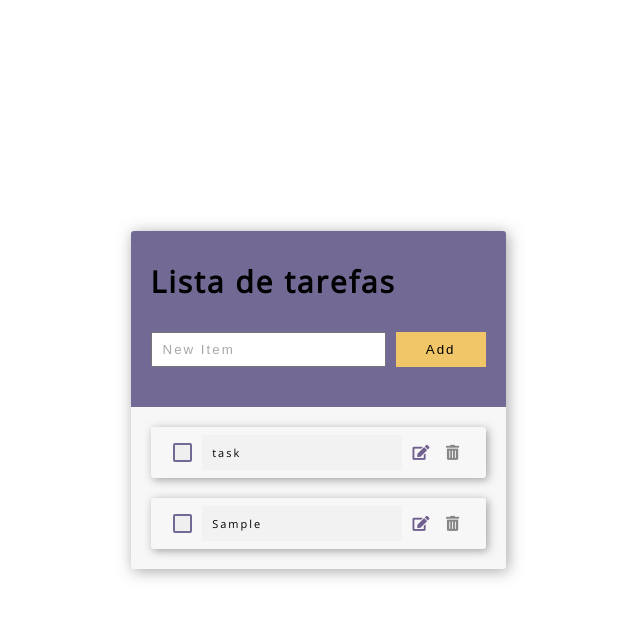
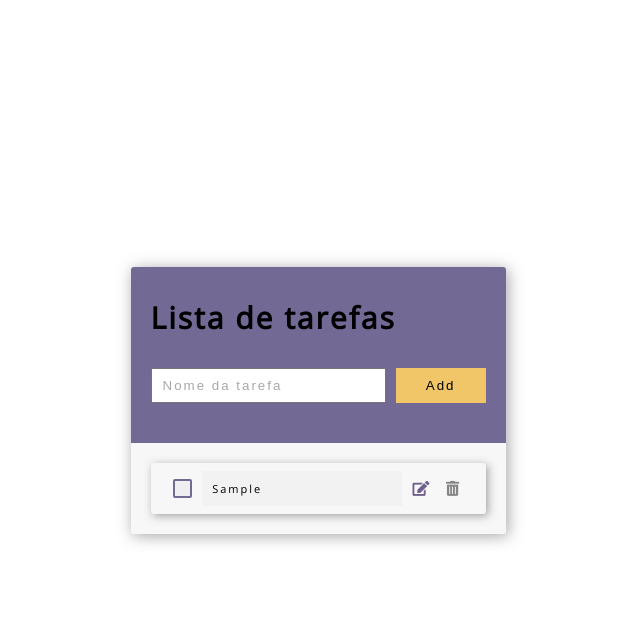
Before and after one commit to Eduardo-Dev1991/Lista-de-Tarefas, a plain HTML site: page index.html in a window 1280 px wide. Both pictures are taken after typing "Sample" into the empty fields and a click on the input "Add". Shown: the whole page, without its empty margins (322-962 px from the left). Drawn offline with nearby package versions, Linux system fonts and the light colour scheme.

Commit message:
upgrade
change in task storage structure

```diff
--- a/index.html
+++ b/index.html
@@ -20,7 +20,7 @@
         <div class="todo-add-item__container">
             <h1 class="heading">Lista de tarefas</h1>
             <form action="#" class="todo-add-item" id="todo-add">
-                <input class="inputItem" id="item-input" type="text" name="text" placeholder="New Item">
+                <input class="inputItem" id="item-input" type="text" name="text" placeholder="Nome da tarefa">
                 <input id="add-item" type="submit" value="Add">
             </form>
         </div>
@@ -31,10 +31,7 @@
 
     </div>
 
-
-
-
-    <script src="/js/script.js"></script>
+    <script src="js/todolist.js"></script>
 </body>
 
 </html>
--- a/js/script.js
+++ /dev/null
@@ -1,159 +0,0 @@
-(() => {
-  "use strict";
-
-  const formAddLi = document.querySelector("#todo-add");
-  const ulTodoList = document.querySelector(".todo-list");
-  const itemInput = document.querySelector("#item-input");
-  const lis = ulTodoList.getElementsByClassName("todo-item");
-  const tasks = getSavedData();
-
-  function getSavedData() {
-    let savedData = localStorage.getItem("tasks");
-    savedData = JSON.parse(savedData);
-    return savedData && savedData.length
-      ? savedData
-      : [{ name: "task", createAt: Date.now(), complete: false }];
-  }
-
-  function setNewData() {
-    localStorage.setItem("tasks", JSON.stringify(tasks));
-  }
-
-  function addTask(task) {
-    tasks.push({
-      name: task,
-      createAt: Date.now(),
-      complete: false,
-    });
-    setNewData();
-  }
-
-  function renderTasks() {
-    ulTodoList.innerHTML = "";
-    tasks.forEach((task) => {
-      ulTodoList.appendChild(generatedLiTask(task));
-    });
-    setNewData();
-  }
-
-  function generatedLiTask(obj) {
-    const liTask = document.createElement("li");
-    liTask.classList.add("todo-item");
-
-    const buttonCheck = document.createElement("button");
-    buttonCheck.classList = "button-check";
-    buttonCheck.setAttribute("data-action", "checkButton");
-
-    const iCheck = document.createElement("i");
-    iCheck.className = "fas fa-check displayNone";
-    iCheck.setAttribute("data-action", "checkButton");
-    buttonCheck.appendChild(iCheck);
-
-    const p = document.createElement("p");
-    p.classList = "task-name";
-    p.textContent = obj.name;
-
-    const editButton = document.createElement("i");
-    editButton.setAttribute("data-action", "editButton");
-    editButton.className = "fas fa-edit";
-
-    const buttonDelete = document.createElement("i");
-    buttonDelete.setAttribute("data-action", "deleteButton");
-    buttonDelete.className = "fas fa-trash-alt";
-
-    liTask.appendChild(buttonCheck);
-    liTask.appendChild(p);
-    liTask.appendChild(editButton);
-
-    const divContainerEdit = document.createElement("div");
-    divContainerEdit.className = "editContainer";
-
-    const editInput = document.createElement("input");
-    editInput.className = "editInput";
-    editInput.setAttribute("type", "text");
-    editInput.value = obj.name;
-
-    const editButtonInContainer = document.createElement("button");
-    editButtonInContainer.className = "editButton";
-    editButtonInContainer.textContent = "Editar";
-    editButtonInContainer.setAttribute("data-action", "editButtonContainer");
-
-    const cancelButton = document.createElement("button");
-    cancelButton.className = "cancelButton";
-    cancelButton.textContent = "Cancelar";
-    cancelButton.setAttribute("data-action", "cancelButton");
-
-    divContainerEdit.appendChild(editInput);
-    divContainerEdit.appendChild(editButtonInContainer);
-    divContainerEdit.appendChild(cancelButton);
-
-    liTask.appendChild(divContainerEdit);
-    liTask.appendChild(buttonDelete);
-
-    ulTodoList.appendChild(liTask);
-    return liTask;
-  }
-
-  ulTodoList.addEventListener("click", function clickedUl(evt) {
-    const dataAction = evt.target.getAttribute("data-action");
-    if (!dataAction) return;
-
-    let currentLi = evt.target;
-    while (currentLi.nodeName !== "LI") {
-      currentLi = currentLi.parentNode;
-    }
-    const currentIndexLis = [...lis].indexOf(currentLi);
-
-    const actions = {
-      checkButton: () => {
-        tasks[currentIndexLis].complete = !tasks[currentIndexLis].complete;
-        if (tasks[currentIndexLis].complete) {
-          currentLi.querySelector("i").classList.remove("displayNone");
-        } else {
-          currentLi.querySelector("i").classList.add("displayNone");
-        }
-        setNewData();
-      },
-      editButton: () => {
-        const divContainer = currentLi.querySelector(".editContainer");
-        [...ulTodoList.querySelectorAll(".editContainer")].forEach((button) =>
-          button.removeAttribute("style")
-        );
-        const inputEdit = ulTodoList.querySelector(".editInput");
-        divContainer.style.display = "flex";
-        inputEdit.focus();
-      },
-      deleteButton: () => {
-        tasks.splice(currentIndexLis, 1);
-        renderTasks();
-        setNewData();
-      },
-      editButtonContainer: () => {
-        const renameEdit = currentLi.querySelector(".editInput").value;
-        tasks[currentIndexLis].name = renameEdit;
-        renderTasks();
-        setNewData();
-      },
-      cancelButton: () => {
-        const divContainer = currentLi.querySelector(".editContainer");
-        divContainer.style.display = "none";
-        currentLi.querySelector(".editInput").value =
-          tasks[currentIndexLis].name;
-      },
-    };
-
-    if (actions[dataAction]) {
-      actions[dataAction]();
-    }
-  });
-
-  formAddLi.addEventListener("submit", (e) => {
-    e.preventDefault();
-    addTask(itemInput.value);
-    renderTasks();
-    itemInput.value = "";
-    itemInput.focus();
-  });
-
-  renderTasks();
-})();
--- /dev/null
+++ b/js/todolist.js
@@ -0,0 +1,147 @@
+; (function () {
+    "use strict"
+	function Task(name, completed, createdAt, updatedAt){
+
+        if (!name){
+            alert("nforme o nome da tarefa.")
+            throw new Error("Parameter required is not defined")
+        }
+        let _name = name
+        this.completed = completed||false
+        this.createdAt=createdAt||Date.now()
+        this.updatedAt= updatedAt||null
+        this.toggleDone = function(){this.completed=!this.completed}
+        this.getName = ()=> _name
+        this.setName= function(newName){
+            _name=newName
+            this.updatedAt=Date.now()
+        }
+	}
+	const arrInstancesTasks =[]
+    const itemInput = document.getElementById("item-input")
+    const todoAddForm = document.getElementById("todo-add")
+    const ul = document.getElementById("todo-list")
+    const lis = ul.getElementsByTagName("li")
+
+
+    function generateLiTask(taskObj) {
+
+        const li = document.createElement("li")
+        const p = document.createElement("p")
+        const checkButton = document.createElement("button")
+        const editButton = document.createElement("i")
+        const deleteButton = document.createElement("i")
+
+        li.className = "todo-item"
+
+        checkButton.className = "button-check"
+        checkButton.innerHTML = `<i class="fas fa-check ${taskObj.completed?"" : "displayNone"}" data-action="checkButton"></i>`
+        checkButton.setAttribute("data-action", "checkButton")
+
+        li.appendChild(checkButton)
+
+        p.className = "task-name"
+        p.textContent = taskObj.getName()
+        li.appendChild(p)
+
+        editButton.className = "fas fa-edit"
+        editButton.setAttribute("data-action", "editButton")
+        li.appendChild(editButton)
+
+
+        const containerEdit = document.createElement("div")
+        containerEdit.className = "editContainer"
+        const inputEdit = document.createElement("input")
+        inputEdit.setAttribute("type", "text")
+        inputEdit.className = "editInput"
+        inputEdit.value = taskObj.getName()
+
+        containerEdit.appendChild(inputEdit)
+        const containerEditButton = document.createElement("button")
+        containerEditButton.className = "editButton"
+        containerEditButton.textContent = "Edit"
+        containerEditButton.setAttribute("data-action", "containerEditButton")
+        containerEdit.appendChild(containerEditButton)
+        const containerCancelButton = document.createElement("button")
+        containerCancelButton.className = "cancelButton"
+        containerCancelButton.textContent = "Cancel"
+        containerCancelButton.setAttribute("data-action", "containerCancelButton")
+        containerEdit.appendChild(containerCancelButton)
+
+        li.appendChild(containerEdit)
+
+        deleteButton.className = "fas fa-trash-alt"
+        deleteButton.setAttribute("data-action", "deleteButton")
+        li.appendChild(deleteButton)
+
+        return li
+    }
+
+    function renderTasks() {
+        ul.innerHTML = ""
+        arrInstancesTasks.forEach(taskObj=>{ul.appendChild(generateLiTask(taskObj))});
+    }
+
+    function addTask(taskName) {
+        arrInstancesTasks.push(new Task(taskName))
+        renderTasks()
+
+    }
+
+    function clickedUl(e) {
+        const dataAction = e.target.getAttribute("data-action")
+        if (!dataAction) return
+
+        let currentLi = e.target
+        while (currentLi.nodeName !== "LI") {
+            currentLi = currentLi.parentElement
+        }
+        const currentLiIndex = [...lis].indexOf(currentLi)
+
+        const actions = {
+            editButton: function () {
+                const editContainer = currentLi.querySelector(".editContainer");
+
+                [...ul.querySelectorAll(".editContainer")].forEach(container => {
+                    container.removeAttribute("style")
+                });
+                editContainer.style.display = "flex";
+            },
+            deleteButton: function () {
+                arrInstancesTasks.splice(currentLiIndex, 1)
+                renderTasks()
+
+            },
+            containerEditButton: function () {
+                const val = currentLi.querySelector(".editInput").textContent
+                arrInstancesTasks[currentLiIndex].setName(val)
+                renderTasks()
+            },
+            containerCancelButton: function () {
+                currentLi.querySelector(".editContainer").removeAttribute("style")
+                currentLi.querySelector(".editInput").value = arrInstancesTasks[currentLiIndex].getName()
+            },
+            checkButton: function () {
+
+                arrInstancesTasks[currentLiIndex].toggleDone()
+                renderTasks()
+            }
+        }
+        if (actions[dataAction]) {
+            actions[dataAction]()
+        }
+    }
+
+    todoAddForm.addEventListener("submit", function (e) {
+        e.preventDefault()
+        addTask(itemInput.value)
+        renderTasks()
+
+        itemInput.value = ""
+        itemInput.focus()
+    });
+
+    ul.addEventListener("click", clickedUl)
+
+    renderTasks()
+})();
```
